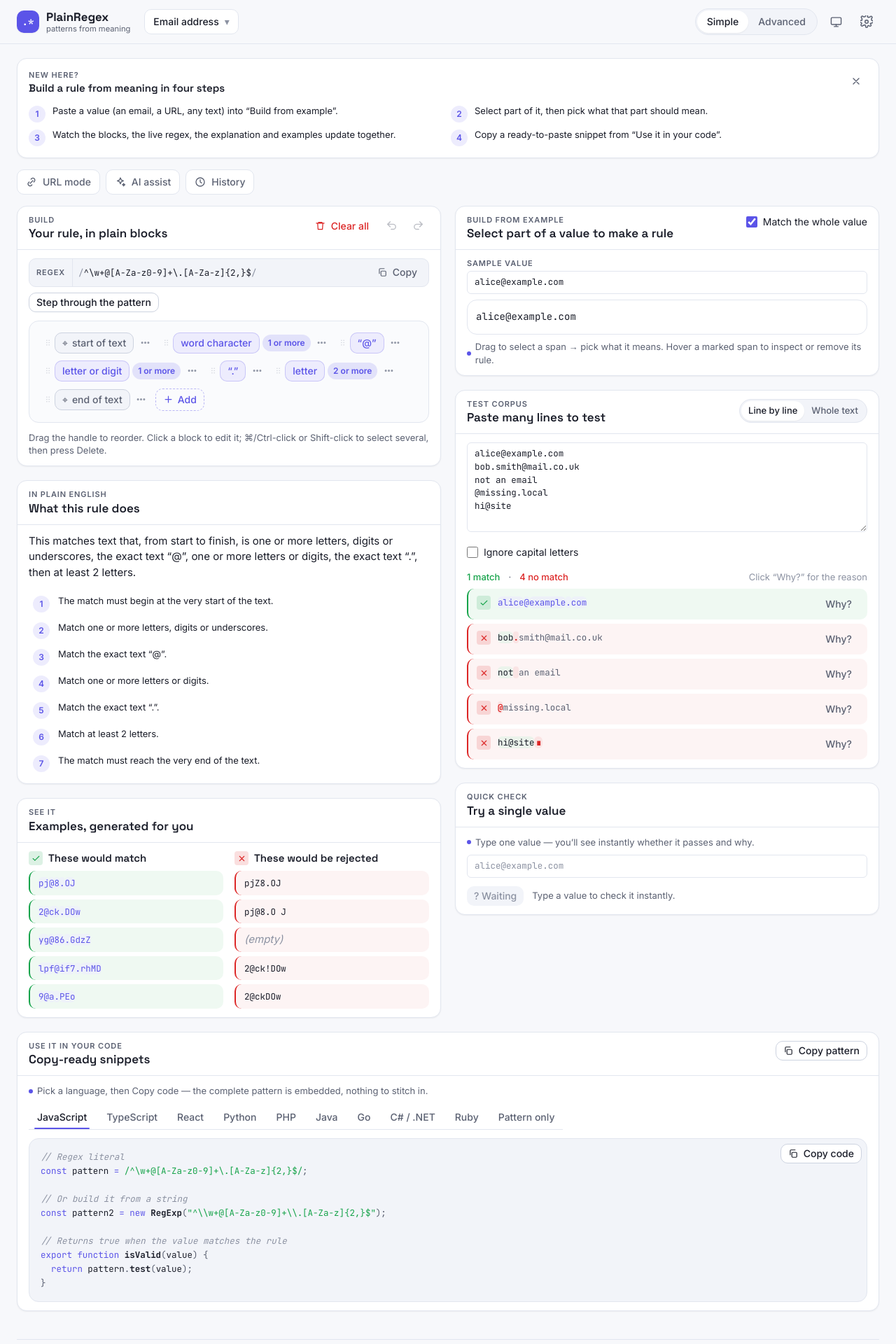
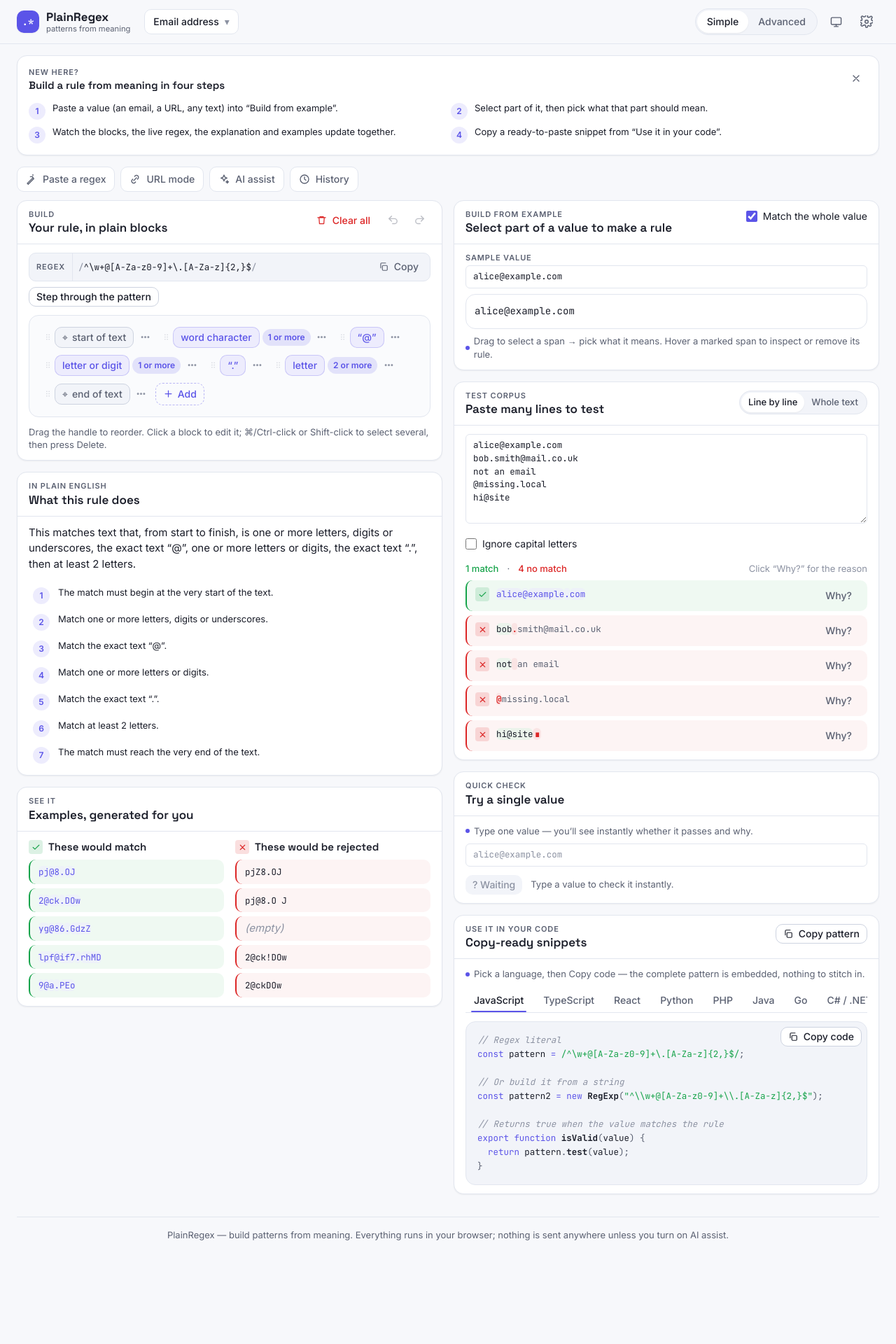
Before and after one commit to olivierluethy/plain-regex, a React (Vite) app: page / in a window 1280 px wide. Shown: the top 1920 px of the page at 70% size. After the commit the page ends 1789 px from the top, so only its background shows below. Built offline with nearby package versions, Linux system fonts and the light colour scheme.

Commit message:
feat(layout): full-width 3-column workspace and inner-scroll panels
Widen to 1720px, add a third column at 2xl to spend the old gutters, and cap the
code block height. Adds the Paste-a-regex strip to the top toggle row.

```diff
--- a/src/App.tsx
+++ b/src/App.tsx
@@ -1,6 +1,6 @@
 import { useState, type ReactNode } from 'react'
 import { useTheme } from '@/ui/useTheme'
-import { Clock, Link, Sparkles } from '@/ui/icons'
+import { Clock, Link, Sparkles, Wand } from '@/ui/icons'
 import { Header } from '@/components/Header'
 import { RuleBuilder } from '@/components/RuleBuilder'
 import { ExplanationPanel } from '@/components/ExplanationPanel'
@@ -10,6 +10,7 @@ import { QuickCheck } from '@/components/QuickCheck'
 import { ExamplesPanel } from '@/components/ExamplesPanel'
 import { CodePanel } from '@/components/CodePanel'
 import { UrlMode } from '@/components/UrlMode'
+import { ImportRegex } from '@/components/ImportRegex'
 import { HistoryDrawer } from '@/components/Timeline'
 import { AiAssist } from '@/components/AiAssist'
 import { SettingsModal } from '@/components/SettingsModal'
@@ -46,6 +47,7 @@ export default function App() {
   useTheme()
   const [settingsOpen, setSettingsOpen] = useState(false)
   const [urlOpen, setUrlOpen] = useState(false)
+  const [importOpen, setImportOpen] = useState(false)
   const [aiOpen, setAiOpen] = useState(false)
   const [historyOpen, setHistoryOpen] = useState(false)
 
@@ -53,9 +55,16 @@ export default function App() {
     <div className="min-h-screen bg-bg">
       <Header onOpenSettings={() => setSettingsOpen(true)} />
 
-      <main className="mx-auto max-w-[1400px] px-4 py-5 sm:px-6">
+      <main className="mx-auto max-w-[1720px] px-4 py-4 sm:px-6">
         <FirstRun />
-        <div className="mb-4 flex flex-wrap items-center gap-2">
+        <div className="mb-3 flex flex-wrap items-center gap-2">
+          <ToggleButton
+            active={importOpen}
+            onClick={() => setImportOpen((v) => !v)}
+            icon={<Wand width={16} height={16} />}
+          >
+            Paste a regex
+          </ToggleButton>
           <ToggleButton active={urlOpen} onClick={() => setUrlOpen((v) => !v)} icon={<Link width={16} height={16} />}>
             URL mode
           </ToggleButton>
@@ -71,31 +80,43 @@ export default function App() {
           </ToggleButton>
         </div>
 
+        {importOpen && (
+          <div className="mb-4">
+            <ImportRegex onDone={() => setImportOpen(false)} />
+          </div>
+        )}
+
         {urlOpen && (
-          <div className="mb-5">
+          <div className="mb-4">
             <UrlMode />
           </div>
         )}
 
-        <div className="grid gap-5 lg:grid-cols-2">
-          <div className="flex flex-col gap-5">
+        {/*
+          Full-width v2 layout: 1 col on phones, 2 cols on lg, 3 cols on 2xl —
+          spending the reclaimed gutters. Panels distributed so each column stays
+          balanced and long lists scroll inside their panel (see styleguide §8/§14).
+        */}
+        <div className="grid gap-4 lg:grid-cols-2 2xl:grid-cols-3">
+          <div className="flex flex-col gap-4">
             <RuleBuilder />
             {aiOpen && <AiAssist onOpenSettings={() => setSettingsOpen(true)} />}
             <ExplanationPanel />
-            <ExamplesPanel />
+            <ExamplesPanel className="2xl:hidden" />
           </div>
-          <div className="flex flex-col gap-5">
+          <div className="flex flex-col gap-4">
             <BuildFromExample />
             <TestPanel />
             <QuickCheck />
+            <CodePanel className="2xl:hidden" />
+          </div>
+          <div className="hidden flex-col gap-4 2xl:flex">
+            <ExamplesPanel />
+            <CodePanel />
           </div>
         </div>
 
-        <div className="mt-5">
-          <CodePanel />
-        </div>
-
-        <footer className="mt-10 border-t border-border pt-5 text-center text-body-sm text-ink-muted">
+        <footer className="mt-8 border-t border-border pt-4 text-center text-body-sm text-ink-muted">
           PlainRegex — build patterns from meaning. Everything runs in your browser; nothing is sent
           anywhere unless you turn on AI assist.
         </footer>
--- a/src/components/CodePanel.tsx
+++ b/src/components/CodePanel.tsx
@@ -7,7 +7,7 @@ import { useCopy } from '@/ui/useCopy'
 import { generate, LANGUAGES, type Mode } from '@/lib/codegen'
 import { highlight } from '@/lib/prism'
 
-export function CodePanel() {
+export function CodePanel({ className = '' }: { className?: string }) {
   const rule = useStore((s) => s.active())
   const [lang, setLang] = useState('javascript')
   const [copiedCode, copyCode] = useCopy()
@@ -38,6 +38,7 @@ export function CodePanel() {
     <Panel
       eyebrow="Use it in your code"
       title="Copy-ready snippets"
+      className={className}
       actions={
         <button
           className="btn-secondary btn-sm"
@@ -113,7 +114,7 @@ export function CodePanel() {
             {copiedCode ? <Check width={14} height={14} /> : <Copy width={14} height={14} />}
             {copiedCode ? 'Copied' : 'Copy code'}
           </button>
-          <pre className="code-block overflow-x-auto scroll-thin rounded-lg border border-border bg-surface-2 p-4 text-mono-sm leading-[1.6]">
+          <pre className="code-block max-h-[46vh] overflow-auto scroll-thin rounded-lg border border-border bg-surface-2 p-4 text-mono-sm leading-[1.6]">
             <code
               className={snippet.prism ? `language-${snippet.prism}` : undefined}
               dangerouslySetInnerHTML={{ __html: html }}
--- a/src/components/ExamplesPanel.tsx
+++ b/src/components/ExamplesPanel.tsx
@@ -10,7 +10,7 @@ function ExampleValue({ value }: { value: string }) {
   return <code className="break-all font-mono text-mono-sm">{value}</code>
 }
 
-export function ExamplesPanel() {
+export function ExamplesPanel({ className = '' }: { className?: string }) {
   const rule = useStore((s) => s.active())
   const { positives, negatives } = useMemo(
     () => generateExamples(rule.ast, rule.flags, 5),
@@ -31,7 +31,7 @@ export function ExamplesPanel() {
   }, [rule.ast, rule.flags, positives])
 
   return (
-    <Panel eyebrow="See it" title="Examples, generated for you">
+    <Panel eyebrow="See it" title="Examples, generated for you" className={className}>
       <div className="grid gap-4 sm:grid-cols-2">
         <div>
           <div className="mb-2 flex items-center gap-2">
```
